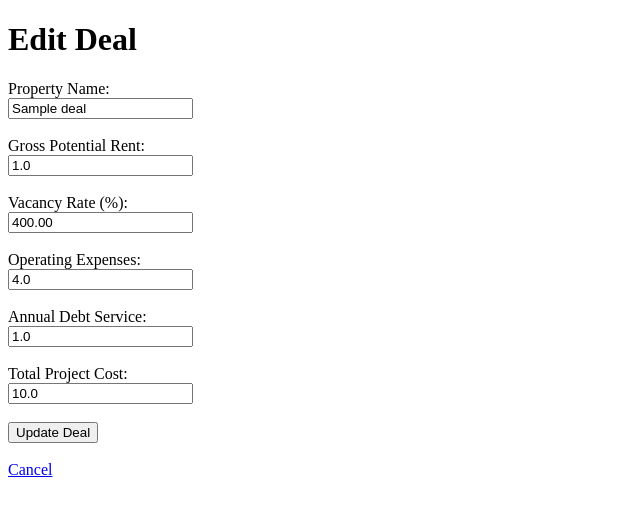
After one commit to brandonduke81a/module_7_flask, a Flask app: page /edit_deal/1 in a window 1280 px wide. The commit adds this page. Shown: the top 516 px of the page, without its empty margins (0-640 px from the left). Run offline with Flask 3, Linux system fonts and the light colour scheme; the visitor is signed in with stand-in values (Sample User, id 1); tables that the repository leaves empty hold one stand-in row (values such as "Sample post").

Commit message:
Add edit deal functionality, update dashboard with edit and delete buttons

```diff
--- a/templates/dashboard.html
+++ b/templates/dashboard.html
@@ -58,7 +58,10 @@
                 <p><strong>DSCR:</strong> {{ "{:.2f}".format(deal.dscr()) }}</p>
                 <p><strong>Yield on Cost:</strong> {{ "{:.2f}".format(deal.yield_on_cost() * 100) }}%</p>
 
-                <p><a href="/delete_deal/{{ deal.id }}">Delete Deal</a></p>
+                <p>
+                    <a href="/edit_deal/{{ deal.id }}">Edit Deal</a> |
+                    <a href="/delete_deal/{{ deal.id }}" onclick="return confirm('Are you sure you want to delete this deal?')">Delete Deal</a>
+                </p>
 
             </div>
         {% endfor %}
--- /dev/null
+++ b/templates/edit_deal.html
@@ -0,0 +1,39 @@
+<!DOCTYPE html>
+<html>
+<head>
+    <title>Edit Deal</title>
+</head>
+
+<body>
+
+    <h1>Edit Deal</h1>
+
+    <form method="POST">
+
+        <label>Property Name:</label><br>
+        <input type="text" name="property_name" value="{{ deal.property_name }}" required><br><br>
+
+        <label>Gross Potential Rent:</label><br>
+        <input type="number" step="0.01" name="gross_potential_rent" value="{{ deal.gross_potential_rent }}" required><br><br>
+
+        <label>Vacancy Rate (%):</label><br>
+        <input type="number" step="0.01" name="vacancy_rate" value="{{ '{:.2f}'.format(deal.vacancy_rate * 100) }}" required><br><br>
+
+        <label>Operating Expenses:</label><br>
+        <input type="number" step="0.01" name="operating_expenses" value="{{ deal.operating_expenses }}" required><br><br>
+
+        <label>Annual Debt Service:</label><br>
+        <input type="number" step="0.01" name="annual_debt_service" value="{{ deal.annual_debt_service }}" required><br><br>
+
+        <label>Total Project Cost:</label><br>
+        <input type="number" step="0.01" name="total_project_cost" value="{{ deal.total_project_cost }}" required><br><br>
+
+        <button type="submit">Update Deal</button>
+
+    </form>
+
+    <br>
+    <a href="/dashboard">Cancel</a>
+
+</body>
+</html>
--- a/web_app.py
+++ b/web_app.py
@@ -235,6 +235,25 @@ def dashboard():
     return render_template("dashboard.html", deals=deals)
 
 
+@app.route("/edit_deal/<int:deal_id>", methods=["GET", "POST"])
+@login_required
+def edit_deal(deal_id):
+    deal = Deal.query.filter_by(id=deal_id, user_id=session["user_id"]).first_or_404()
+
+    if request.method == "POST":
+        deal.property_name = request.form.get("property_name", "").strip()
+        deal.gross_potential_rent = float(request.form.get("gross_potential_rent", 0))
+        deal.vacancy_rate = float(request.form.get("vacancy_rate", 0)) / 100
+        deal.operating_expenses = float(request.form.get("operating_expenses", 0))
+        deal.annual_debt_service = float(request.form.get("annual_debt_service", 0))
+        deal.total_project_cost = float(request.form.get("total_project_cost", 0))
+
+        db.session.commit()
+        return redirect(url_for("dashboard"))
+
+    return render_template("edit_deal.html", deal=deal)
+
+
 @app.route("/delete_deal/<int:deal_id>")
 @login_required
 def delete_deal(deal_id):
```
